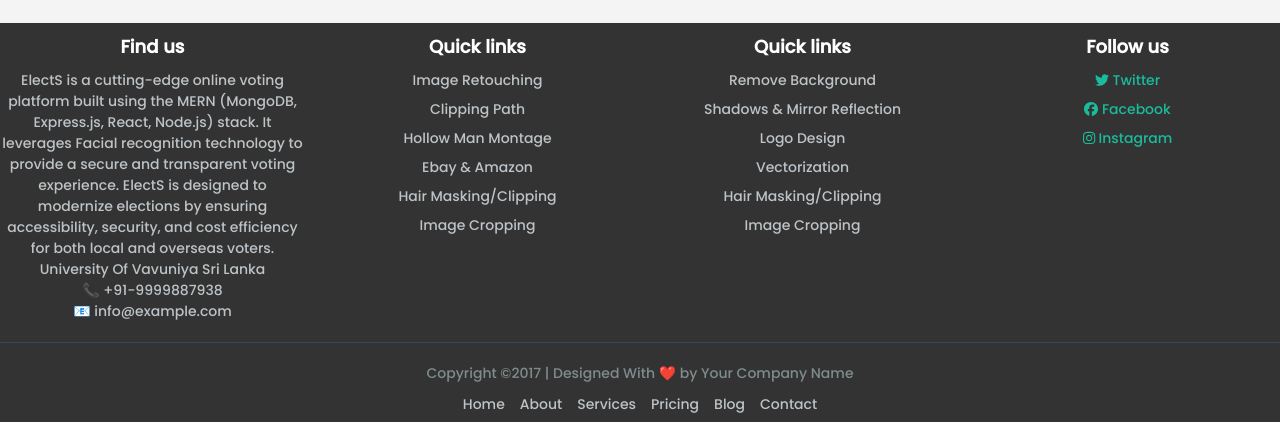
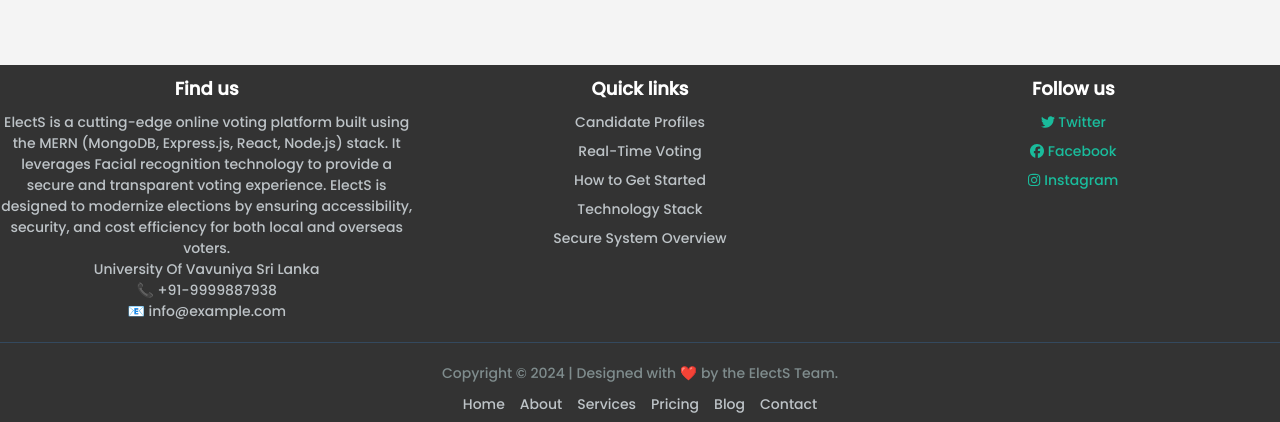
Before and after one commit to LayuruLK/ElectS---Advanced-E-Voting-System, a React (Create React App) app in the folder Frontend/my-app/: page /results in a window 1280 px wide. Shown: the part 375-797 px from the top of the page. Built offline with nearby package versions, Linux system fonts and the light colour scheme; no server answers.

Commit message:
footer updated

```diff
--- a/Frontend/my-app/src/Components/Footer/Footer.jsx
+++ b/Frontend/my-app/src/Components/Footer/Footer.jsx
@@ -23,16 +23,15 @@ const Footer = () => {
         <div className="footer-section">
           <h3>Quick links</h3>
           <ul>
-            <li>Image Retouching</li>
-            <li>Clipping Path</li>
-            <li>Hollow Man Montage</li>
-            <li>Ebay & Amazon</li>
-            <li>Hair Masking/Clipping</li>
-            <li>Image Cropping</li>
+            <li>Candidate Profiles</li>
+            <li>Real-Time Voting</li>
+            <li>How to Get Started</li>
+            <li>Technology Stack</li>
+            <li>Secure System Overview</li>
           </ul>
         </div>
 
-        {/* Quick Links Section 2 */}
+        {/* Quick Links Section 2
         <div className="footer-section">
           <h3>Quick links</h3>
           <ul>
@@ -43,7 +42,7 @@ const Footer = () => {
             <li>Hair Masking/Clipping</li>
             <li>Image Cropping</li>
           </ul>
-        </div>
+        </div> */}
 
         <div className="footer-section">
           <h3>Follow us</h3>
@@ -68,7 +67,7 @@ const Footer = () => {
       </div>
 
       <div className="footer-bottom">
-        <p>Copyright ©2017 | Designed With ❤️ by Your Company Name</p>
+        <p>Copyright © 2024 | Designed with ❤️ by the ElectS Team.</p>
         <ul className="footer-nav">
           <li>Home</li>
           <li>About</li>
```
